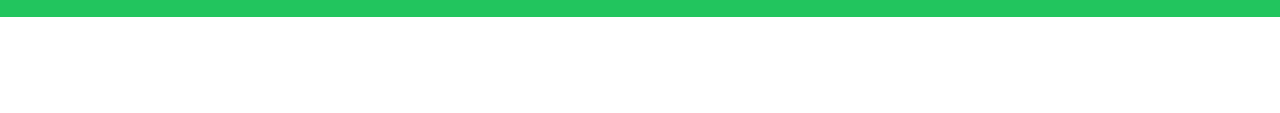
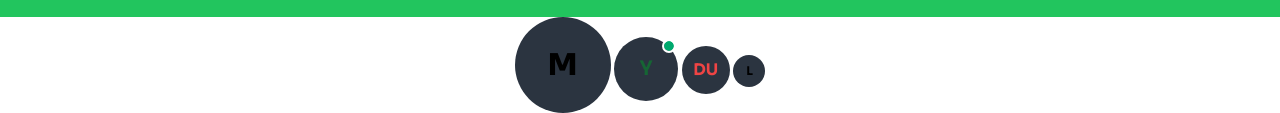
Before and after one commit to Mydul-front/assignment-3, a plain HTML site: page index.html in a window 1280 px wide. Shown: the part 4299-4412 px from the top of the page. Before the commit the page ends 4316 px from the top, so only its background shows below. Drawn offline with nearby package versions, Linux system fonts and the light colour scheme.

Commit message:
theme add

```diff
--- a/index.html
+++ b/index.html
@@ -710,6 +710,31 @@
           </div>
         </div>
       </section>
+
+      <section>
+        <div class="text-center">
+          <div class="avatar placeholder">
+            <div class="bg-neutral text-neutral-content w-24 rounded-full">
+              <span class="text-3xl font-extrabold text-black">M</span>
+            </div>
+          </div>
+          <div class="avatar online placeholder">
+            <div class="bg-neutral text-neutral-content w-16 rounded-full">
+              <span class="text-xl font-bold text-green-800">Y</span>
+            </div>
+          </div>
+          <div class="avatar placeholder">
+            <div class="bg-neutral text-neutral-content w-12 rounded-full">
+              <span class="font-bold text-red-500">DU</span>
+            </div>
+          </div>
+          <div class="avatar placeholder">
+            <div class="bg-neutral text-neutral-content w-8 rounded-full">
+              <span class="text-xs text-black font-bold">L</span>
+            </div>
+          </div>
+        </div>
+      </section>
     </main>
     <footer></footer>
   </body>
```
